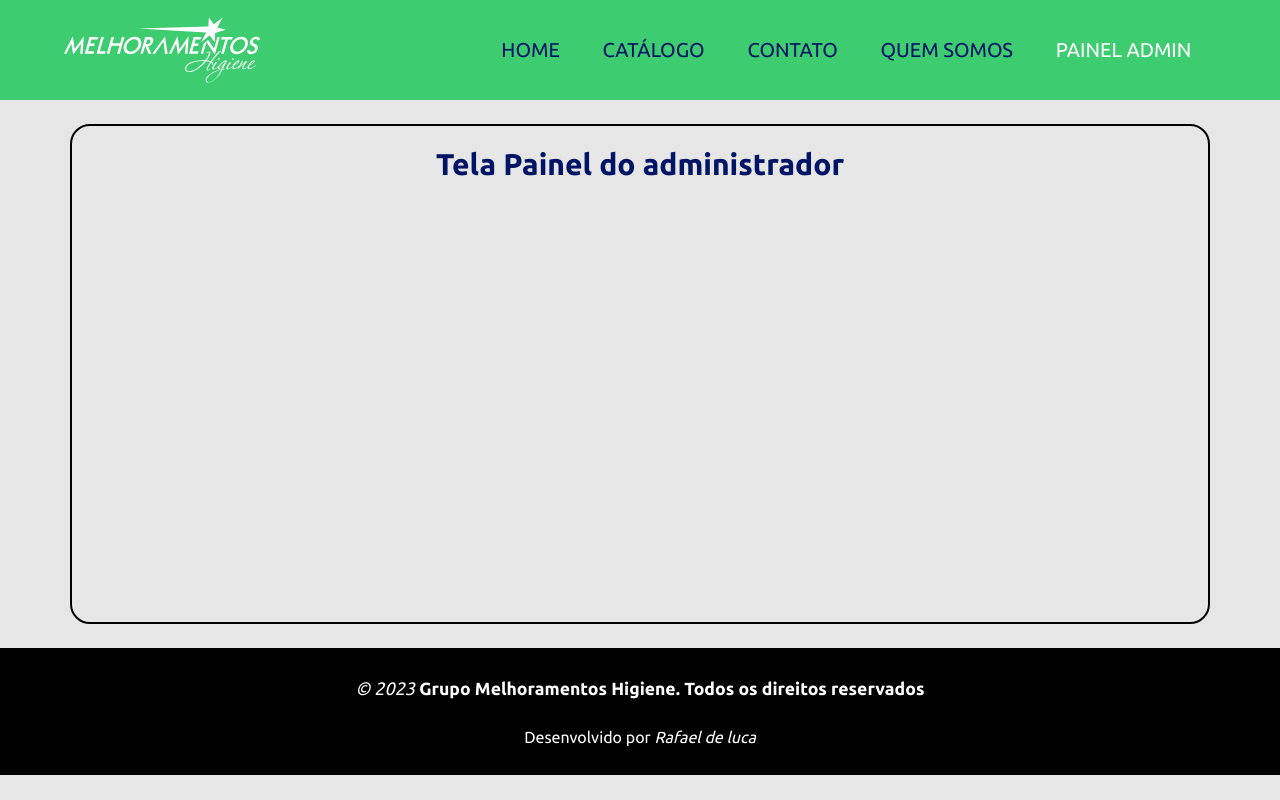
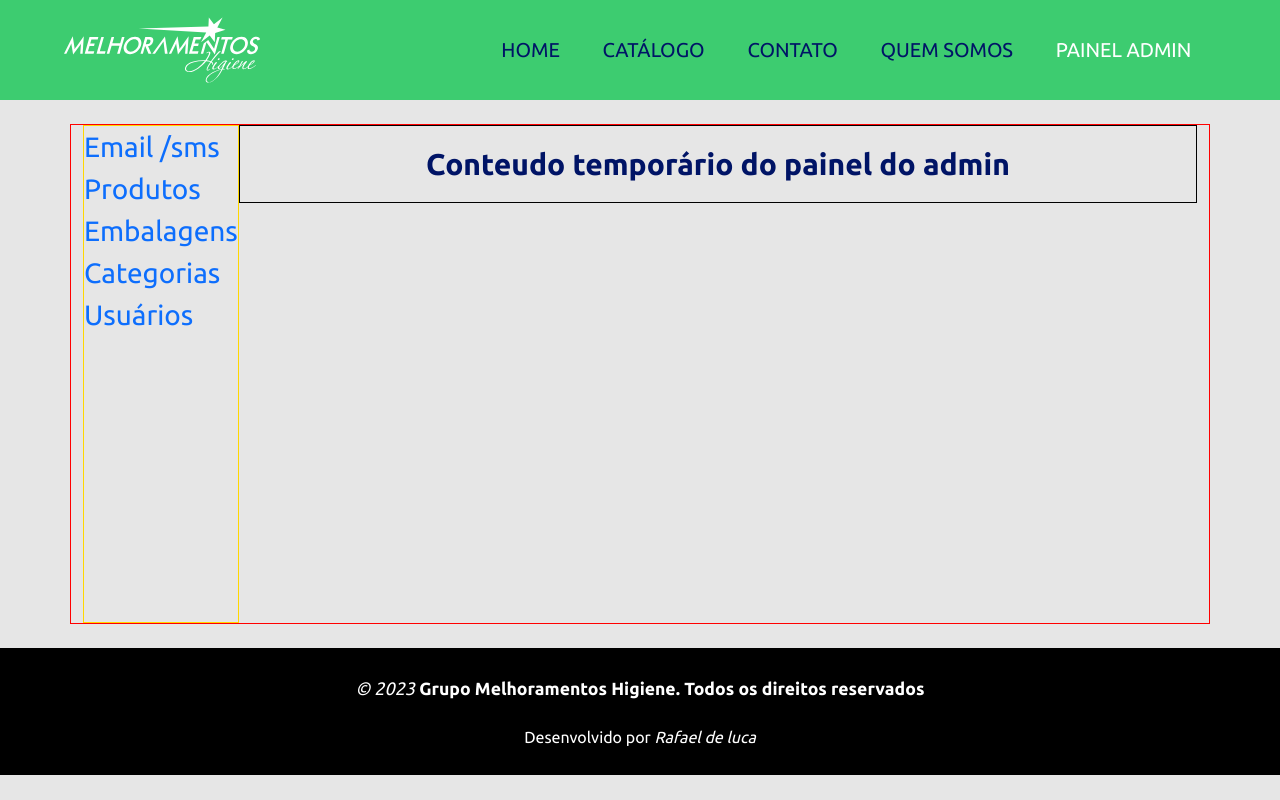
Before and after one commit to rafaelgauderio/typescript-react-elite-products-frontend, a React (Create React App) app: page /admin in a window 1280 px wide. Built offline with nearby package versions, Linux system fonts and the light colour scheme.

Commit message:
Layout do painel do administrador

```diff
--- /dev/null
+++ b/src/paginas/Admin/MenuAdmin/index.tsx
@@ -0,0 +1,41 @@
+import './styles.css';
+
+function Menu() {
+
+    return (
+        <nav>
+            <ul className="link-primary">
+
+                <li>
+                    <a href="link-sms-email" className="admin-menu-link">
+                        <p>Email /sms</p>
+                    </a>
+                </li>
+
+
+                <li>
+                    <a href="link-produtos" className="admin-menu-link">
+                        <p>Produtos</p>
+                    </a>
+                </li>
+                <li>
+                    <a href="link-embalagens" className="admin-menu-link">
+                        <p>Embalagens</p>
+                    </a>
+                </li>
+                <li>
+                    <a href="link-categorias" className="admin-menu-link">
+                        <p>Categorias</p>
+                    </a>
+                </li>
+                <li>
+                    <a href="link-usuarios" className="admin-menu-link">
+                        <p>Usuários</p>
+                    </a>
+                </li>
+            </ul>
+        </nav>
+    )
+}
+
+export default Menu;
--- /dev/null
+++ b/src/paginas/Admin/MenuAdmin/styles.css
@@ -0,0 +1,7 @@
+.admin-menu-link p:hover {
+    color: var(--dark-color) !important;
+}
+
+.admin-menu-link p {
+    margin-bottom: 0px;
+}
--- a/src/paginas/Admin/index.tsx
+++ b/src/paginas/Admin/index.tsx
@@ -1,10 +1,18 @@
+import Menu from './MenuAdmin';
 import './styles.css';
 
-function Admin () {
+function MenuAdmin() {
 
     return (
-        <h1 className="container my-4">Tela Painel do administrador</h1>
+        <div className="container my-4 admin-container">
+            <div className="admin-menu">
+                <Menu />
+            </div>
+            <div className="admin-conteudo">
+                <h1>Conteudo temporário do painel do admin</h1>
+            </div>
+        </div>
     );
 }
 
-export default Admin;
+export default MenuAdmin;
--- a/src/paginas/Admin/styles.css
+++ b/src/paginas/Admin/styles.css
@@ -2,11 +2,43 @@
     min-height: 500px;
 }
 
-h1 {
+.admin-container {
+    display: flex;
+    flex-direction: column;
+    font-size: 28px;
+    border: 1px solid red;
+}
+
+.admin-container ul {
+    list-style-type: none;
+    margin: 0px;
+    padding: 0px;}
+
+
+
+.admin-menu {
+    border: 1px solid gold;
+    margin: 0;
+    padding: 0;
+}
+
+.admin-conteudo h1 {
     display: flex;
     justify-content: center;
     font-size: 30px;
     padding: 20px 0;
-    border: 2px solid black;
-    border-radius: 20px;
+    border: 1px solid black;
+    border-radius: 0;
 }
+
+
+@media(min-width: 1200px) {
+    .admin-container {
+        display: flex;
+        flex-direction: row;
+    }
+
+    .admin-conteudo {
+        flex: 1;
+    }
+}
```
